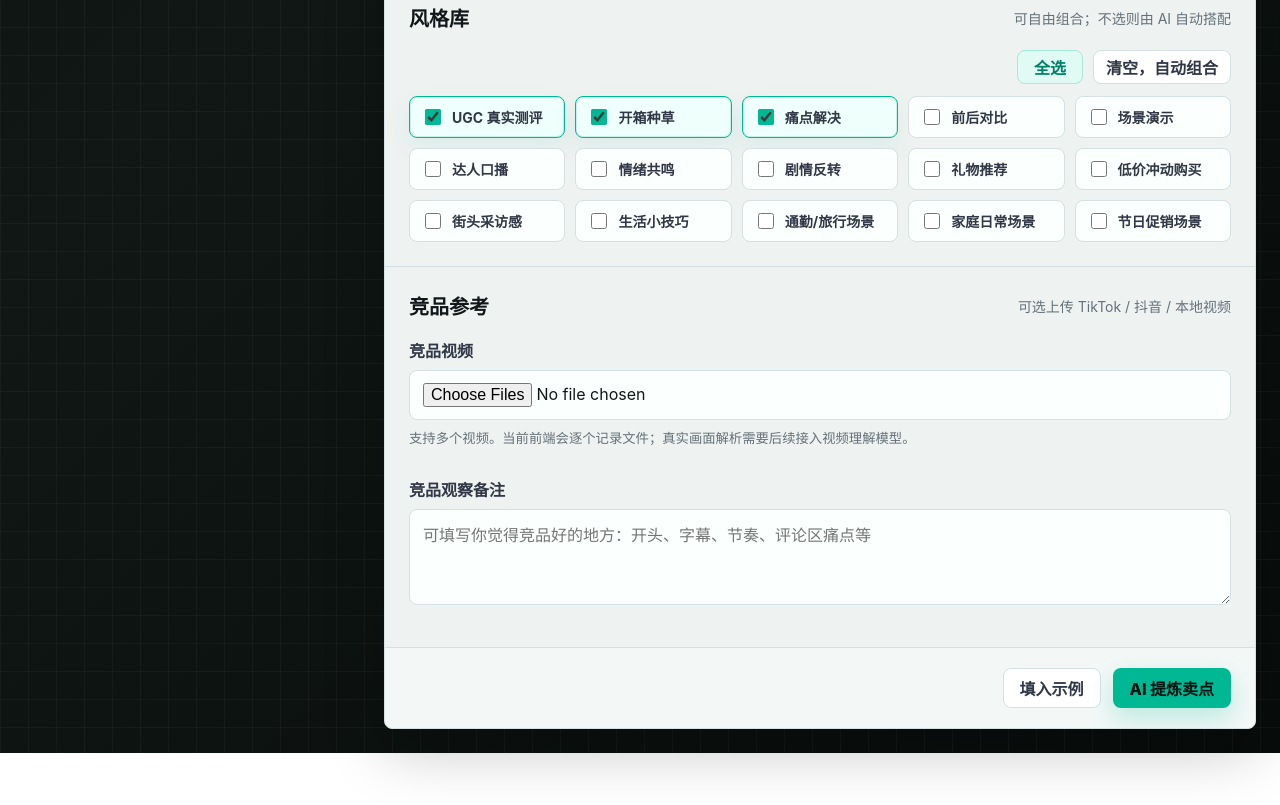
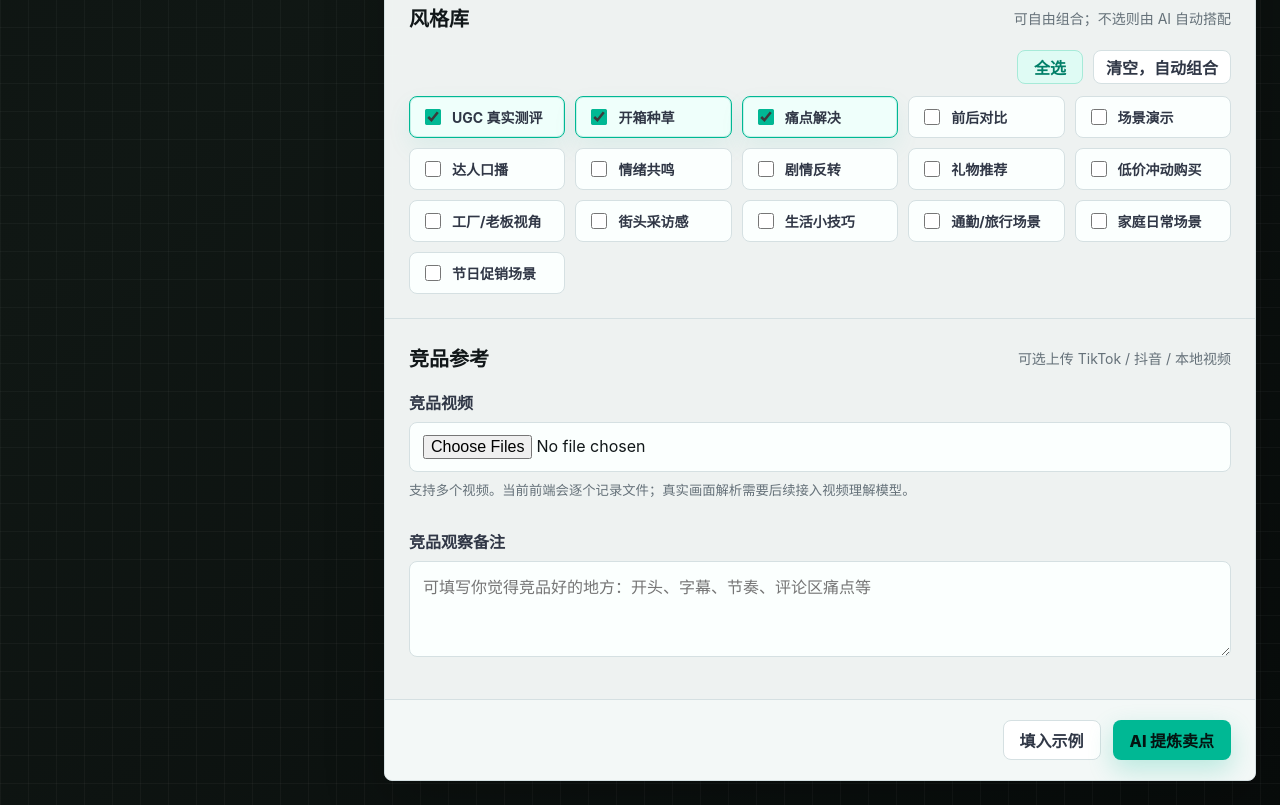
Before and after one commit to touyuhan/ai-tiktok-tool, a website: page ai-tiktok-tool/index.html in a window 1280 px wide. Shown: the part 1345-2150 px from the top of the page. Before the commit the page ends 2098 px from the top, so only its background shows below. Drawn offline with Linux system fonts and the light colour scheme.

Commit message:
Show factory boss style option

```diff
--- a/ai-tiktok-tool/index.html
+++ b/ai-tiktok-tool/index.html
@@ -152,6 +152,7 @@
               <label><input type="checkbox" name="styles" value="剧情反转" />剧情反转</label>
               <label><input type="checkbox" name="styles" value="礼物推荐" />礼物推荐</label>
               <label><input type="checkbox" name="styles" value="低价冲动购买" />低价冲动购买</label>
+              <label><input type="checkbox" name="styles" value="工厂/老板视角" />工厂/老板视角</label>
               <label><input type="checkbox" name="styles" value="街头采访感" />街头采访感</label>
               <label><input type="checkbox" name="styles" value="生活小技巧" />生活小技巧</label>
               <label><input type="checkbox" name="styles" value="通勤/旅行场景" />通勤/旅行场景</label>
```
